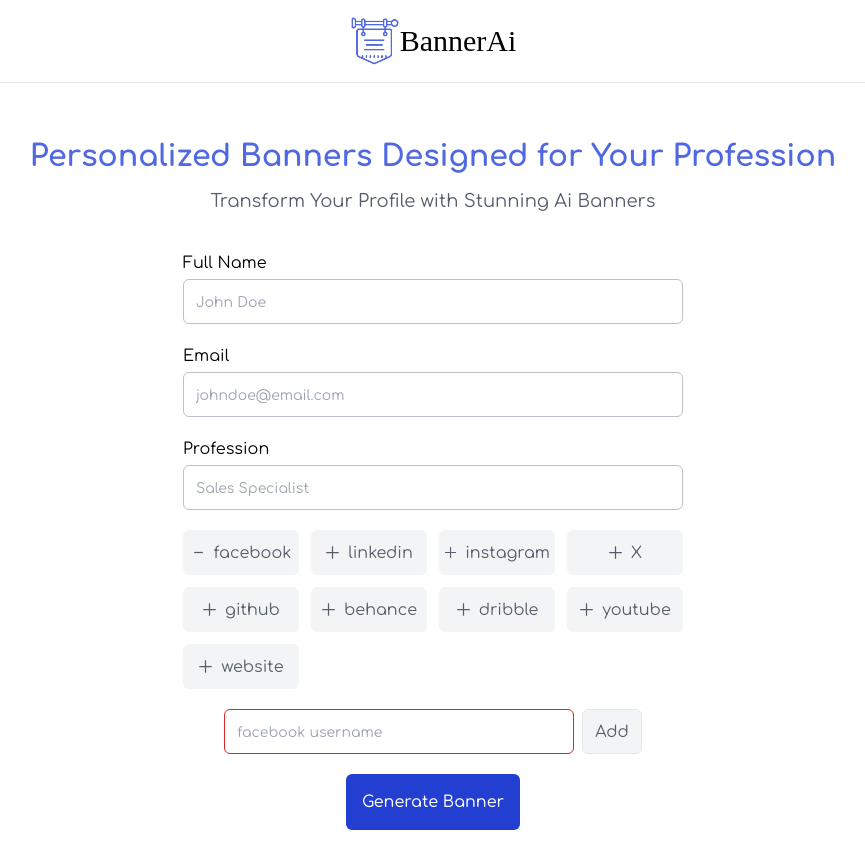
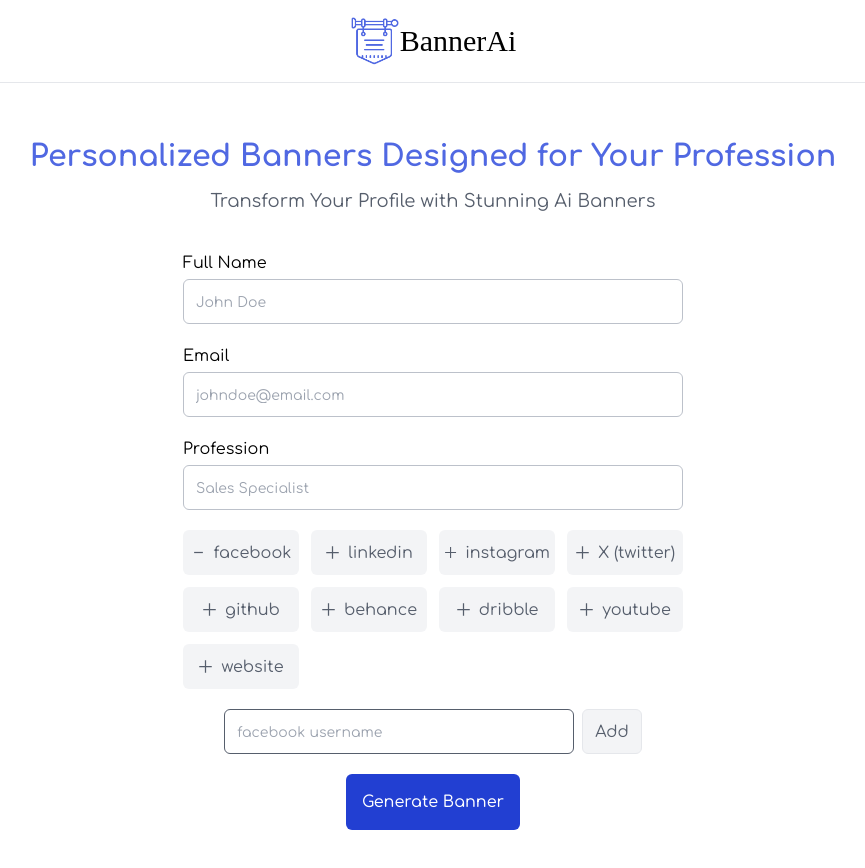
Before and after one commit to okhuaroboosayuki/BannerAi, a React (Vite) app: page / in a window 1280 px wide. Both pictures are taken after a click on the element "facebook". Shown: the top 868 px of the page, without its empty margins (207-1072 px from the left). Built offline with nearby package versions, Linux system fonts and the light colour scheme; a web font is replaced by a local one.

Commit message:
controlled focus state of social media username input field with useRef & useEffect

```diff
--- a/src/components/Main.jsx
+++ b/src/components/Main.jsx
@@ -1,3 +1,4 @@
+import { useEffect, useRef } from "react";
 import useFormReducer from "../hooks/useFormReducer.jsx";
 import { generateBanner } from "../services/gemini-service.js";
 import { handleInputChange } from "../utils/handleInputChange .jsx";
@@ -8,9 +9,17 @@ import Input from "./form/Input";
 import SocialMediaField from "./form/SocialMediaField";
 
 const Main = () => {
+  const smInputRef = useRef(null);
+
   const { state, dispatch } = useFormReducer();
 
   const { isLoading, name, email, profession, socialMedia, socialMediaLink, socialButtonClicked, socialMediaName, errors } = state;
+
+  useEffect(() => {
+    if (socialButtonClicked && smInputRef.current) {
+      smInputRef.current.focus();
+    }
+  }, [socialButtonClicked, socialMediaName]);
 
   const handleSubmit = async (e) => {
     e.preventDefault();
@@ -60,7 +69,7 @@ const Main = () => {
 
         <>
           <div className="grid grid-cols-2 gap-3 px-3 sm:grid-cols-4 h-[200px] sm:h-fit overflow-y-scroll scrollbar-hide">
-            {["facebook", "linkedin", "instagram", "X", "github", "behance", "dribble", "youtube", "website"].map((platform) => (
+            {["facebook", "linkedin", "instagram", "X (twitter)", "github", "behance", "dribble", "youtube", "website"].map((platform) => (
               <SocialMediaField key={platform} platform={platform} socialMedia={socialMedia} dispatch={dispatch} socialMediaName={socialMediaName} />
             ))}
           </div>
@@ -77,6 +86,7 @@ const Main = () => {
             dispatch={dispatch}
             socialMediaLink={socialMediaLink}
             value={socialMediaLink}
+            ref={smInputRef}
             key={socialMediaName}
           />
         )}
--- a/src/components/form/Input.jsx
+++ b/src/components/form/Input.jsx
@@ -1,7 +1,8 @@
 import PropTypes from "prop-types";
+import { forwardRef } from "react";
 
-const Input = ({ type, placeholder, name, value, socialMediaLink, onChange, dispatch, errors }) => {
-  const isSocialMedia = ["facebook", "linkedin", "instagram", "X", "github", "behance", "dribble", "youtube", "website"].includes(name);
+const Input = forwardRef(({ type, placeholder, name, value, socialMediaLink, onChange, dispatch, errors }, ref) => {
+  const isSocialMedia = ["facebook", "linkedin", "instagram", "X (twitter)", "github", "behance", "dribble", "youtube", "website"].includes(name);
 
   const displayNameToKey = {
     "full name": "name",
@@ -33,24 +34,22 @@ const Input = ({ type, placeholder, name, value, socialMediaLink, onChange, disp
 
   return (
     <div className="flex items-center gap-2">
-      <input
-        type={type}
-        name={name}
-        id={name}
-        placeholder={placeholder}
-        onChange={onChange}
-        className={socialMediaLink ? "socialMedia-input border-Silvermist transition-smooth" : "socialMedia-input border-red-600"}
-        value={value}
-      />
+      <input type={type} name={name} id={name} placeholder={placeholder} onChange={onChange} ref={ref} className="socialMedia-input transition-smooth border-Silvermist" value={value} />
 
       <span
         className={`px-3 py-[9.5px] capitalize rounded-md bg-Whisper text-Pewter hover:text-black transition-smooth border cursor-pointer`}
-        onClick={() => socialMediaLink && dispatch({ type: "addSocialMedia" })}>
+        onClick={() =>
+          !socialMediaLink
+            ? dispatch({ type: "error", payload: { name: "socialMedia", error: `A ${name} ${name !== "website" ? "username" : "URL"} must be provided` } })
+            : dispatch({ type: "addSocialMedia" })
+        }>
         add
       </span>
     </div>
   );
-};
+});
+
+Input.displayName = "Input";
 
 Input.propTypes = {
   type: PropTypes.string.isRequired,
```
